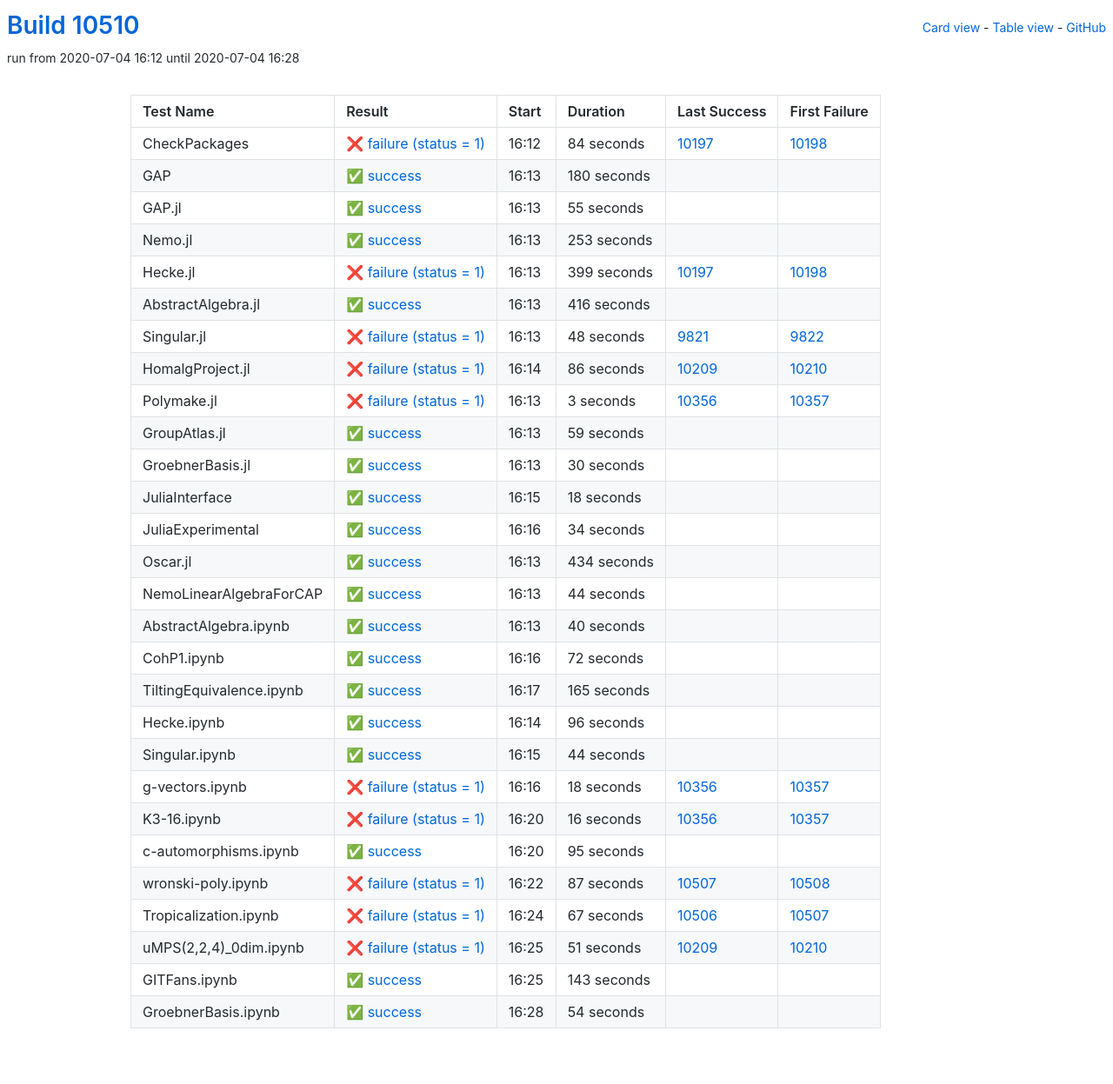
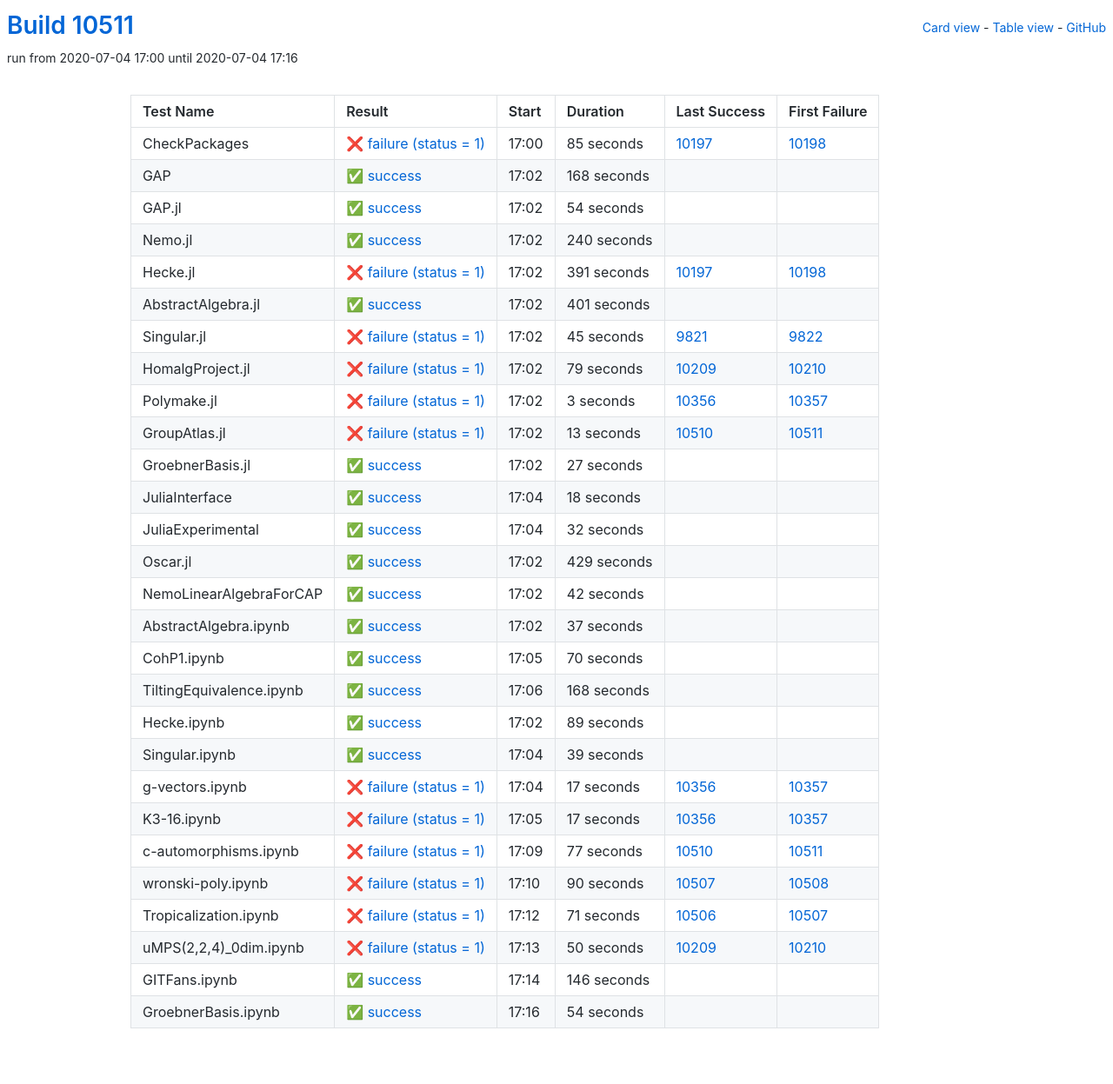
Before and after one commit to oscar-system/oscar-ci-status, a Jekyll site: the page built from table.html, in a window 1280 px wide. Shown: the whole page at 87% size. Built offline with Jekyll 4.4.1, drawn with Linux system fonts in a browser that asks for light colours.

Commit message:
Build #10511

```diff
--- a/_data/ci.yml
+++ b/_data/ci.yml
@@ -1,6 +1,6 @@
 ---
-build: 10510
-build_url: https://oscarci.mathematik.uni-kl.de/job/oscar/10510/
+build: 10511
+build_url: https://oscarci.mathematik.uni-kl.de/job/oscar/10511/
 job: oscar
 organization: oscar-system
 repo: oscar-ci-status
@@ -8,104 +8,104 @@
 tests:
 - name: CheckPackages
   id: checkpackages
-  log: https://oscarci.mathematik.uni-kl.de/job/oscar/10510/artifact/logs/build-10510/CheckPackages.log
-  start: 2020-07-04 16:12
+  log: https://oscarci.mathematik.uni-kl.de/job/oscar/10511/artifact/logs/build-10511/CheckPackages.log
+  start: 2020-07-04 17:00
   success: false
   exitcode: 1
   status: failure
-  duration: 84
+  duration: 85
   last_success: 10197
   last_success_url: https://oscarci.mathematik.uni-kl.de/job/oscar/10197/
   first_failure: 10198
   first_failure_url: https://oscarci.mathematik.uni-kl.de/job/oscar/10198/
 - name: GAP
   id: gap
-  log: https://oscarci.mathematik.uni-kl.de/job/oscar/10510/artifact/logs/build-10510/GAP.log
-  start: 2020-07-04 16:13
+  log: https://oscarci.mathematik.uni-kl.de/job/oscar/10511/artifact/logs/build-10511/GAP.log
+  start: 2020-07-04 17:02
   success: true
   exitcode: 0
   status: success
-  duration: 180
+  duration: 168
   last_success: false
   last_success_url:
   first_failure: false
   first_failure_url:
 - name: GAP.jl
   id: gap-jl
-  log: https://oscarci.mathematik.uni-kl.de/job/oscar/10510/artifact/logs/build-10510/GAP.jl.log
-  start: 2020-07-04 16:13
+  log: https://oscarci.mathematik.uni-kl.de/job/oscar/10511/artifact/logs/build-10511/GAP.jl.log
+  start: 2020-07-04 17:02
   success: true
   exitcode: 0
   status: success
-  duration: 55
+  duration: 54
   last_success: false
   last_success_url:
   first_failure: false
   first_failure_url:
 - name: Nemo.jl
   id: nemo-jl
-  log: https://oscarci.mathematik.uni-kl.de/job/oscar/10510/artifact/logs/build-10510/Nemo.jl.log
-  start: 2020-07-04 16:13
+  log: https://oscarci.mathematik.uni-kl.de/job/oscar/10511/artifact/logs/build-10511/Nemo.jl.log
+  start: 2020-07-04 17:02
   success: true
   exitcode: 0
   status: success
-  duration: 253
+  duration: 240
   last_success: false
   last_success_url:
   first_failure: false
   first_failure_url:
 - name: Hecke.jl
   id: hecke-jl
-  log: https://oscarci.mathematik.uni-kl.de/job/oscar/10510/artifact/logs/build-10510/Hecke.jl.log
-  start: 2020-07-04 16:13
+  log: https://oscarci.mathematik.uni-kl.de/job/oscar/10511/artifact/logs/build-10511/Hecke.jl.log
+  start: 2020-07-04 17:02
   success: false
   exitcode: 1
   status: failure
-  duration: 399
+  duration: 391
   last_success: 10197
   last_success_url: https://oscarci.mathematik.uni-kl.de/job/oscar/10197/
   first_failure: 10198
   first_failure_url: https://oscarci.mathematik.uni-kl.de/job/oscar/10198/
 - name: AbstractAlgebra.jl
   id: abstractalgebra-jl
-  log: https://oscarci.mathematik.uni-kl.de/job/oscar/10510/artifact/logs/build-10510/AbstractAlgebra.jl.log
-  start: 2020-07-04 16:13
+  log: https://oscarci.mathematik.uni-kl.de/job/oscar/10511/artifact/logs/build-10511/AbstractAlgebra.jl.log
+  start: 2020-07-04 17:02
   success: true
   exitcode: 0
   status: success
-  duration: 416
+  duration: 401
   last_success: false
   last_success_url:
   first_failure: false
   first_failure_url:
 - name: Singular.jl
   id: singular-jl
-  log: https://oscarci.mathematik.uni-kl.de/job/oscar/10510/artifact/logs/build-10510/Singular.jl.log
-  start: 2020-07-04 16:13
+  log: https://oscarci.mathematik.uni-kl.de/job/oscar/10511/artifact/logs/build-10511/Singular.jl.log
+  start: 2020-07-04 17:02
   success: false
   exitcode: 1
   status: failure
-  duration: 48
+  duration: 45
   last_success: 9821
   last_success_url: https://oscarci.mathematik.uni-kl.de/job/oscar/9821/
   first_failure: 9822
   first_failure_url: https://oscarci.mathematik.uni-kl.de/job/oscar/9822/
 - name: HomalgProject.jl
   id: homalgproject-jl
-  log: https://oscarci.mathematik.uni-kl.de/job/oscar/10510/artifact/logs/build-10510/HomalgProject.jl.log
-  start: 2020-07-04 16:14
+  log: https://oscarci.mathematik.uni-kl.de/job/oscar/10511/artifact/logs/build-10511/HomalgProject.jl.log
+  start: 2020-07-04 17:02
   success: false
   exitcode: 1
   status: failure
-  duration: 86
+  duration: 79
   last_success: 10209
   last_success_url: https://oscarci.mathematik.uni-kl.de/job/oscar/10209/
   first_failure: 10210
   first_failure_url: https://oscarci.mathematik.uni-kl.de/job/oscar/10210/
 - name: Polymake.jl
   id: polymake-jl
-  log: https://oscarci.mathematik.uni-kl.de/job/oscar/10510/artifact/logs/build-10510/Polymake.jl.log
-  start: 2020-07-04 16:13
+  log: https://oscarci.mathematik.uni-kl.de/job/oscar/10511/artifact/logs/build-10511/Polymake.jl.log
+  start: 2020-07-04 17:02
   success: false
   exitcode: 1
   status: failure
@@ -116,32 +116,32 @@
   first_failure_url: https://oscarci.mathematik.uni-kl.de/job/oscar/10357/
 - name: GroupAtlas.jl
   id: groupatlas-jl
-  log: https://oscarci.mathematik.uni-kl.de/job/oscar/10510/artifact/logs/build-10510/GroupAtlas.jl.log
-  start: 2020-07-04 16:13
+  log: https://oscarci.mathematik.uni-kl.de/job/oscar/10511/artifact/logs/build-10511/GroupAtlas.jl.log
+  start: 2020-07-04 17:02
+  success: false
+  exitcode: 1
+  status: failure
+  duration: 13
+  last_success: 10510
+  last_success_url: https://oscarci.mathematik.uni-kl.de/job/oscar/10510/
+  first_failure: 10511
+  first_failure_url: https://oscarci.mathematik.uni-kl.de/job/oscar/10511/
+- name: GroebnerBasis.jl
+  id: groebnerbasis-jl
+  log: https://oscarci.mathematik.uni-kl.de/job/oscar/10511/artifact/logs/build-10511/GroebnerBasis.jl.log
+  start: 2020-07-04 17:02
   success: true
   exitcode: 0
   status: success
-  duration: 59
-  last_success: false
-  last_success_url:
-  first_failure: false
-  first_failure_url:
-- name: GroebnerBasis.jl
-  id: groebnerbasis-jl
-  log: https://oscarci.mathematik.uni-kl.de/job/oscar/10510/artifact/logs/build-10510/GroebnerBasis.jl.log
-  start: 2020-07-04 16:13
-  success: true
-  exitcode: 0
-  status: success
-  duration: 30
+  duration: 27
   last_success: false
   last_success_url:
   first_failure: false
   first_failure_url:
 - name: JuliaInterface
   id: juliainterface
-  log: https://oscarci.mathematik.uni-kl.de/job/oscar/10510/artifact/logs/build-10510/JuliaInterface.log
-  start: 2020-07-04 16:15
+  log: https://oscarci.mathematik.uni-kl.de/job/oscar/10511/artifact/logs/build-10511/JuliaInterface.log
+  start: 2020-07-04 17:04
   success: true
   exitcode: 0
   status: success
@@ -152,188 +152,188 @@
   first_failure_url:
 - name: JuliaExperimental
   id: juliaexperimental
-  log: https://oscarci.mathematik.uni-kl.de/job/oscar/10510/artifact/logs/build-10510/JuliaExperimental.log
-  start: 2020-07-04 16:16
+  log: https://oscarci.mathematik.uni-kl.de/job/oscar/10511/artifact/logs/build-10511/JuliaExperimental.log
+  start: 2020-07-04 17:04
   success: true
   exitcode: 0
   status: success
-  duration: 34
+  duration: 32
   last_success: false
   last_success_url:
   first_failure: false
   first_failure_url:
 - name: Oscar.jl
   id: oscar-jl
-  log: https://oscarci.mathematik.uni-kl.de/job/oscar/10510/artifact/logs/build-10510/Oscar.jl.log
-  start: 2020-07-04 16:13
+  log: https://oscarci.mathematik.uni-kl.de/job/oscar/10511/artifact/logs/build-10511/Oscar.jl.log
+  start: 2020-07-04 17:02
   success: true
   exitcode: 0
   status: success
-  duration: 434
+  duration: 429
   last_success: false
   last_success_url:
   first_failure: false
   first_failure_url:
 - name: NemoLinearAlgebraForCAP
   id: nemolinearalgebraforcap
-  log: https://oscarci.mathematik.uni-kl.de/job/oscar/10510/artifact/logs/build-10510/NemoLinearAlgebraForCAP.log
-  start: 2020-07-04 16:13
+  log: https://oscarci.mathematik.uni-kl.de/job/oscar/10511/artifact/logs/build-10511/NemoLinearAlgebraForCAP.log
+  start: 2020-07-04 17:02
   success: true
   exitcode: 0
   status: success
-  duration: 44
+  duration: 42
   last_success: false
   last_success_url:
   first_failure: false
   first_failure_url:
 - name: AbstractAlgebra.ipynb
   id: abstractalgebra-ipynb
-  log: https://oscarci.mathematik.uni-kl.de/job/oscar/10510/artifact/logs/build-10510/AbstractAlgebra.ipynb.log
-  start: 2020-07-04 16:13
+  log: https://oscarci.mathematik.uni-kl.de/job/oscar/10511/artifact/logs/build-10511/AbstractAlgebra.ipynb.log
+  start: 2020-07-04 17:02
   success: true
   exitcode: 0
   status: success
-  duration: 40
+  duration: 37
   last_success: false
   last_success_url:
   first_failure: false
   first_failure_url:
 - name: CohP1.ipynb
   id: cohp1-ipynb
-  log: https://oscarci.mathematik.uni-kl.de/job/oscar/10510/artifact/logs/build-10510/CohP1.ipynb.log
-  start: 2020-07-04 16:16
+  log: https://oscarci.mathematik.uni-kl.de/job/oscar/10511/artifact/logs/build-10511/CohP1.ipynb.log
+  start: 2020-07-04 17:05
   success: true
   exitcode: 0
   status: success
-  duration: 72
+  duration: 70
   last_success: false
   last_success_url:
   first_failure: false
   first_failure_url:
 - name: TiltingEquivalence.ipynb
   id: tiltingequivalence-ipynb
-  log: https://oscarci.mathematik.uni-kl.de/job/oscar/10510/artifact/logs/build-10510/TiltingEquivalence.ipynb.log
-  start: 2020-07-04 16:17
+  log: https://oscarci.mathematik.uni-kl.de/job/oscar/10511/artifact/logs/build-10511/TiltingEquivalence.ipynb.log
+  start: 2020-07-04 17:06
   success: true
   exitcode: 0
   status: success
-  duration: 165
+  duration: 168
   last_success: false
   last_success_url:
   first_failure: false
   first_failure_url:
 - name: Hecke.ipynb
   id: hecke-ipynb
-  log: https://oscarci.mathematik.uni-kl.de/job/oscar/10510/artifact/logs/build-10510/Hecke.ipynb.log
-  start: 2020-07-04 16:14
+  log: https://oscarci.mathematik.uni-kl.de/job/oscar/10511/artifact/logs/build-10511/Hecke.ipynb.log
+  start: 2020-07-04 17:02
   success: true
   exitcode: 0
   status: success
-  duration: 96
+  duration: 89
   last_success: false
   last_success_url:
   first_failure: false
   first_failure_url:
 - name: Singular.ipynb
   id: singular-ipynb
-  log: https://oscarci.mathematik.uni-kl.de/job/oscar/10510/artifact/logs/build-10510/Singular.ipynb.log
-  start: 2020-07-04 16:15
+  log: https://oscarci.mathematik.uni-kl.de/job/oscar/10511/artifact/logs/build-10511/Singular.ipynb.log
+  start: 2020-07-04 17:04
   success: true
   exitcode: 0
   status: success
-  duration: 44
+  duration: 39
   last_success: false
   last_success_url:
   first_failure: false
   first_failure_url:
 - name: g-vectors.ipynb
   id: g-vectors-ipynb
-  log: https://oscarci.mathematik.uni-kl.de/job/oscar/10510/artifact/logs/build-10510/g-vectors.ipynb.log
-  start: 2020-07-04 16:16
+  log: https://oscarci.mathematik.uni-kl.de/job/oscar/10511/artifact/logs/build-10511/g-vectors.ipynb.log
+  start: 2020-07-04 17:04
   success: false
   exitcode: 1
   status: failure
-  duration: 18
+  duration: 17
   last_success: 10356
   last_success_url: https://oscarci.mathematik.uni-kl.de/job/oscar/10356/
   first_failure: 10357
   first_failure_url: https://oscarci.mathematik.uni-kl.de/job/oscar/10357/
 - name: K3-16.ipynb
   id: k3-16-ipynb
-  log: https://oscarci.mathematik.uni-kl.de/job/oscar/10510/artifact/logs/build-10510/K3-16.ipynb.log
-  start: 2020-07-04 16:20
+  log: https://oscarci.mathematik.uni-kl.de/job/oscar/10511/artifact/logs/build-10511/K3-16.ipynb.log
+  start: 2020-07-04 17:05
   success: false
   exitcode: 1
   status: failure
-  duration: 16
+  duration: 17
   last_success: 10356
   last_success_url: https://oscarci.mathematik.uni-kl.de/job/oscar/10356/
   first_failure: 10357
   first_failure_url: https://oscarci.mathematik.uni-kl.de/job/oscar/10357/
 - name: c-automorphisms.ipynb
   id: c-automorphisms-ipynb
-  log: https://oscarci.mathematik.uni-kl.de/job/oscar/10510/artifact/logs/build-10510/c-automorphisms.ipynb.log
-  start: 2020-07-04 16:20
-  success: true
-  exitcode: 0
-  status: success
-  duration: 95
-  last_success: false
-  last_success_url:
-  first_failure: false
-  first_failure_url:
-- name: wronski-poly.ipynb
-  id: wronski-poly-ipynb
-  log: https://oscarci.mathematik.uni-kl.de/job/oscar/10510/artifact/logs/build-10510/wronski-poly.ipynb.log
-  start: 2020-07-04 16:22
+  log: https://oscarci.mathematik.uni-kl.de/job/oscar/10511/artifact/logs/build-10511/c-automorphisms.ipynb.log
+  start: 2020-07-04 17:09
   success: false
   exitcode: 1
   status: failure
-  duration: 87
+  duration: 77
+  last_success: 10510
+  last_success_url: https://oscarci.mathematik.uni-kl.de/job/oscar/10510/
+  first_failure: 10511
+  first_failure_url: https://oscarci.mathematik.uni-kl.de/job/oscar/10511/
+- name: wronski-poly.ipynb
+  id: wronski-poly-ipynb
+  log: https://oscarci.mathematik.uni-kl.de/job/oscar/10511/artifact/logs/build-10511/wronski-poly.ipynb.log
+  start: 2020-07-04 17:10
+  success: false
+  exitcode: 1
+  status: failure
+  duration: 90
   last_success: 10507
   last_success_url: https://oscarci.mathematik.uni-kl.de/job/oscar/10507/
   first_failure: 10508
   first_failure_url: https://oscarci.mathematik.uni-kl.de/job/oscar/10508/
 - name: Tropicalization.ipynb
   id: tropicalization-ipynb
-  log: https://oscarci.mathematik.uni-kl.de/job/oscar/10510/artifact/logs/build-10510/Tropicalization.ipynb.log
-  start: 2020-07-04 16:24
+  log: https://oscarci.mathematik.uni-kl.de/job/oscar/10511/artifact/logs/build-10511/Tropicalization.ipynb.log
+  start: 2020-07-04 17:12
   success: false
   exitcode: 1
   status: failure
-  duration: 67
+  duration: 71
   last_success: 10506
   last_success_url: https://oscarci.mathematik.uni-kl.de/job/oscar/10506/
   first_failure: 10507
   first_failure_url: https://oscarci.mathematik.uni-kl.de/job/oscar/10507/
 - name: uMPS(2,2,4)_0dim.ipynb
   id: umps-2-2-4-0dim-ipynb
-  log: https://oscarci.mathematik.uni-kl.de/job/oscar/10510/artifact/logs/build-10510/uMPS-2-2-4-_0dim.ipynb.log
-  start: 2020-07-04 16:25
+  log: https://oscarci.mathematik.uni-kl.de/job/oscar/10511/artifact/logs/build-10511/uMPS-2-2-4-_0dim.ipynb.log
+  start: 2020-07-04 17:13
   success: false
   exitcode: 1
   status: failure
-  duration: 51
+  duration: 50
   last_success: 10209
   last_success_url: https://oscarci.mathematik.uni-kl.de/job/oscar/10209/
   first_failure: 10210
   first_failure_url: https://oscarci.mathematik.uni-kl.de/job/oscar/10210/
 - name: GITFans.ipynb
   id: gitfans-ipynb
-  log: https://oscarci.mathematik.uni-kl.de/job/oscar/10510/artifact/logs/build-10510/GITFans.ipynb.log
-  start: 2020-07-04 16:25
+  log: https://oscarci.mathematik.uni-kl.de/job/oscar/10511/artifact/logs/build-10511/GITFans.ipynb.log
+  start: 2020-07-04 17:14
   success: true
   exitcode: 0
   status: success
-  duration: 143
+  duration: 146
   last_success: false
   last_success_url:
   first_failure: false
   first_failure_url:
 - name: GroebnerBasis.ipynb
   id: groebnerbasis-ipynb
-  log: https://oscarci.mathematik.uni-kl.de/job/oscar/10510/artifact/logs/build-10510/GroebnerBasis.ipynb.log
-  start: 2020-07-04 16:28
+  log: https://oscarci.mathematik.uni-kl.de/job/oscar/10511/artifact/logs/build-10511/GroebnerBasis.ipynb.log
+  start: 2020-07-04 17:16
   success: true
   exitcode: 0
   status: success
```
Also changed, not shown: README.md.
